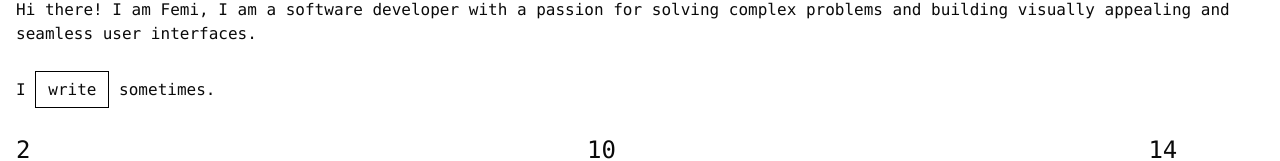
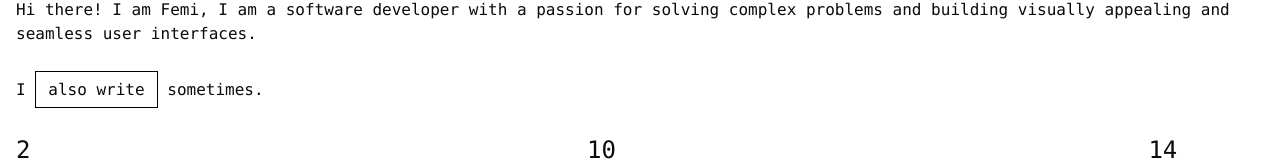
Before and after one commit to Stanwukong/femiajanaku, a Next.js app: page /about in a window 1280 px wide. Shown: the part 180-341 px from the top of the page. Built offline with nearby package versions, Linux system fonts and the light colour scheme.

Commit message:
Added boston power project

```diff
--- a/src/components/About/Bio.tsx
+++ b/src/components/About/Bio.tsx
@@ -20,7 +20,7 @@ const Bio = () => {
             target="_blank"
             className="px-3 py-2 border border-black hover:bg-black hover:text-white"
           >
-            write
+            also write
           </Link>{" "}
           sometimes.
         </p>
--- a/src/constants.tsx
+++ b/src/constants.tsx
@@ -204,6 +204,14 @@ export const Projects = [
     href: "https://rentalsclone.vercel.app/",
     image: "/rentals.png",
   },
+  {
+    id: 5,
+    name: "Boston Power",
+    description:
+      "A business website for Boston Power energy company. Built with WordPress",
+    href: "https://bostonpower.ng/",
+    image: "/boston_power.png",
+  },
 ];
 
 export const MOBILE_PAGES: MobilePageRoute[] = [
```
Also changed, not shown: public/boston_power.png (added).
